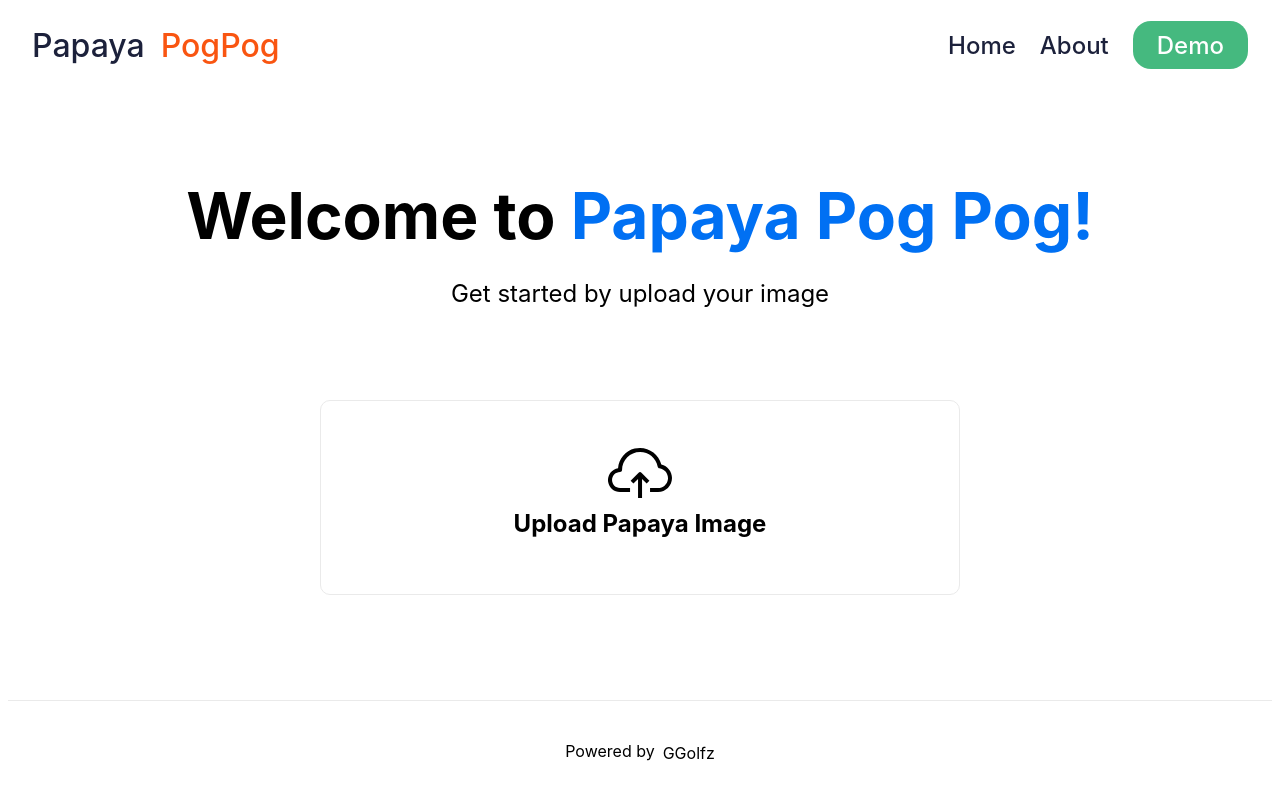
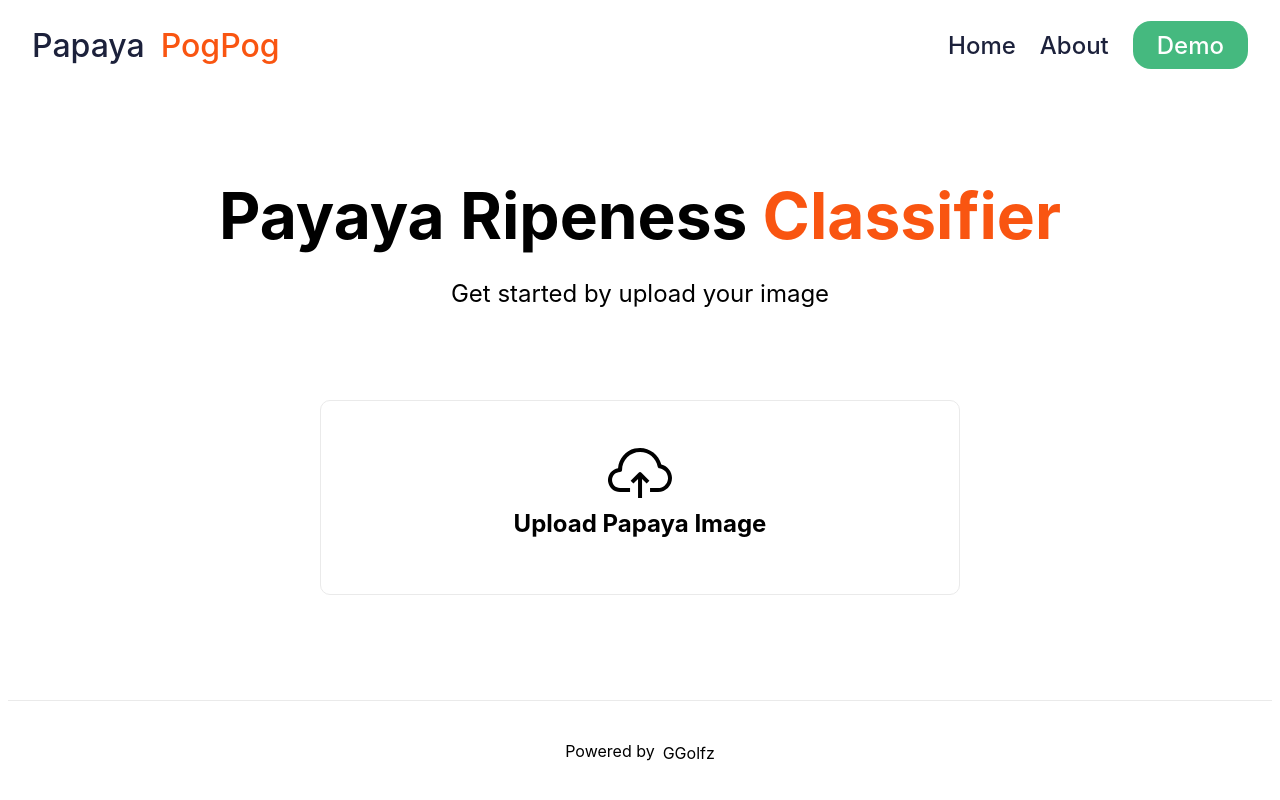
Before and after one commit to GGolfz/papaya-frontend, a Next.js app: page /demo in a window 1280 px wide. Built offline with nearby package versions, Linux system fonts and the light colour scheme.

Commit message:
update: demo color :sparkles:

```diff
--- a/pages/demo.js
+++ b/pages/demo.js
@@ -52,7 +52,7 @@ const Demo = () => {
         <main className={styles.main}>
           <Fragment>
             <h1 className={styles.title}>
-              Welcome to <a href="#">Papaya Pog Pog!</a>
+            Payaya Ripeness  <a href="#">Classifier</a>
             </h1>
 
             <p className={styles.description}>
--- a/pages/index.js
+++ b/pages/index.js
@@ -4,6 +4,7 @@ const Home = () => {
   return (
     <Fragment>
       <Nav />
+      <h1>Home Page</h1>
     </Fragment>
   );
 };
--- a/styles/Home.module.css
+++ b/styles/Home.module.css
@@ -34,7 +34,7 @@
 }
 
 .title a {
-  color: #0070f3;
+  color: #F95511;
   text-decoration: none;
 }
 
@@ -85,20 +85,20 @@
   text-align: center;
 }
 .card div {
-  color: #0070f3;
+  color: #45B97F;
 }
 
 .card:hover,
 .card:focus,
 .card:active {
-  color: #0070f3;
-  border-color: #0070f3;
+  color: #45B97F;
+  border-color: #45B97F;
 }
 
 .card:hover path,
 .card:focus path,
 .card:active path {
-  fill: #0070f3;
+  fill: #45B97F;
 }
 
 .card h2 {
```
Also changed, not shown: pages/about.js (+10 -8 lines).
